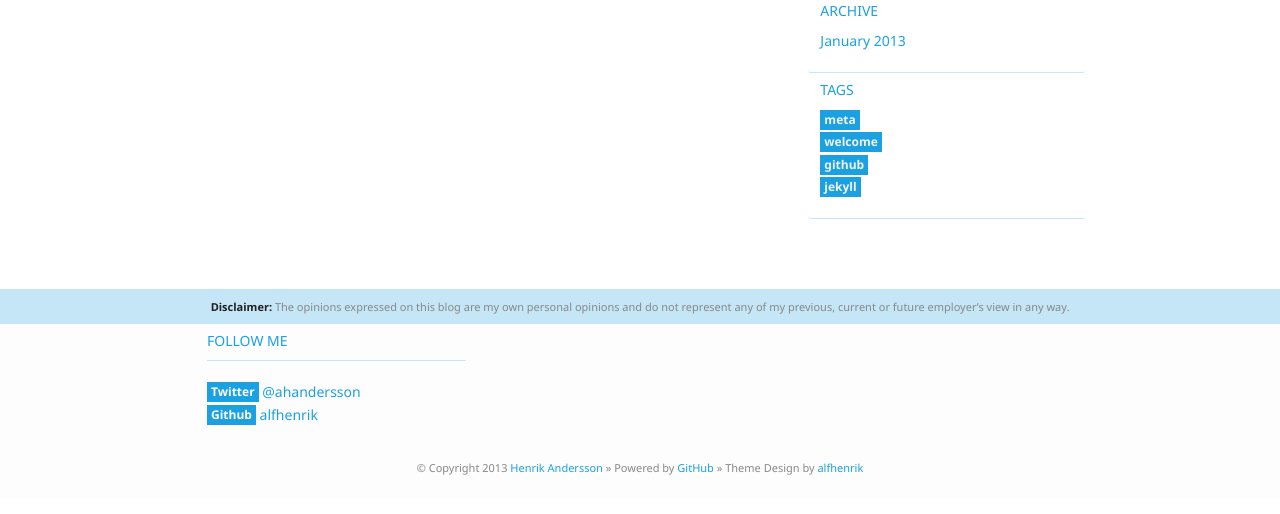
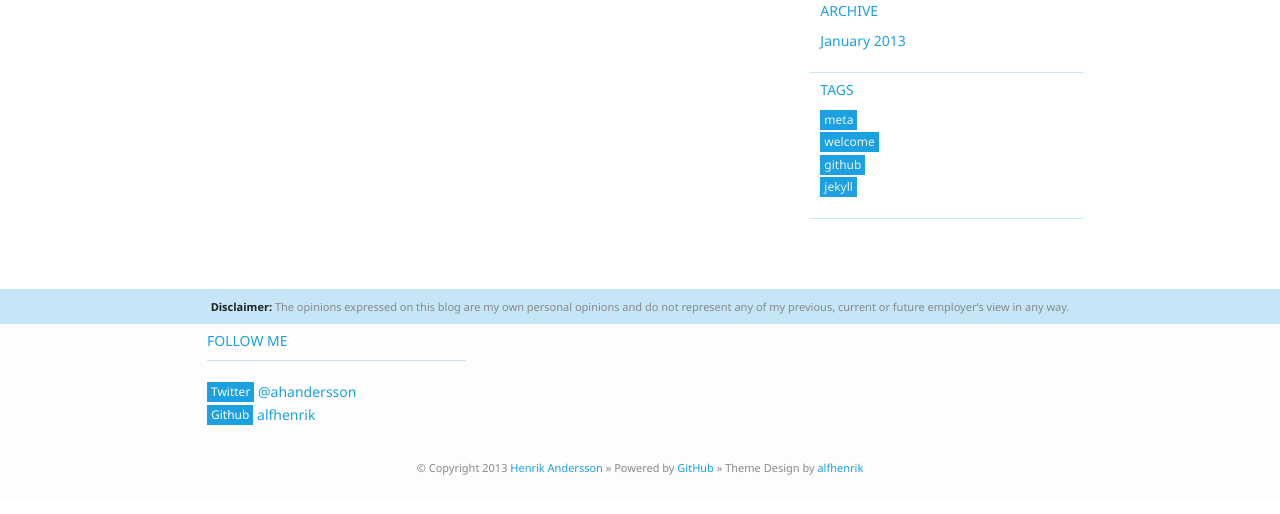
Before and after one commit to hnrkndrssn/hnrkndrssn.github.io, a Jekyll site: the page built from archive.html, in a window 1280 px wide. Shown: the part 383-897 px from the top of the page. Built offline with Jekyll 4.4.1, drawn with Linux system fonts in a browser that asks for light colours; Markdown is read by kramdown in place of the engine named in the settings.

Commit message:
make tags not bold

```diff
--- a/stylesheets/styles.css
+++ b/stylesheets/styles.css
@@ -67,10 +67,12 @@ a {
         margin-top: -0.6em;
         display: block;
     }
+.label {
+    font-weight: normal;
+}
 
 .label a {
     color: #f2f2f2;
-    font-weight: bold;
 }
     .label a:hover {
         background: none;
```
